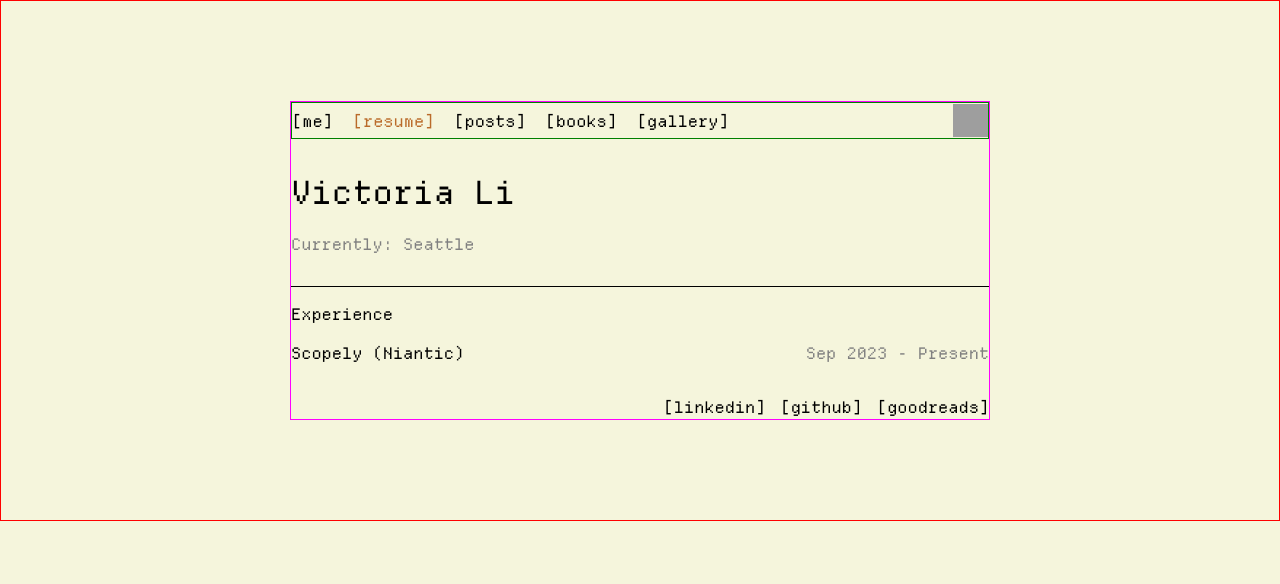
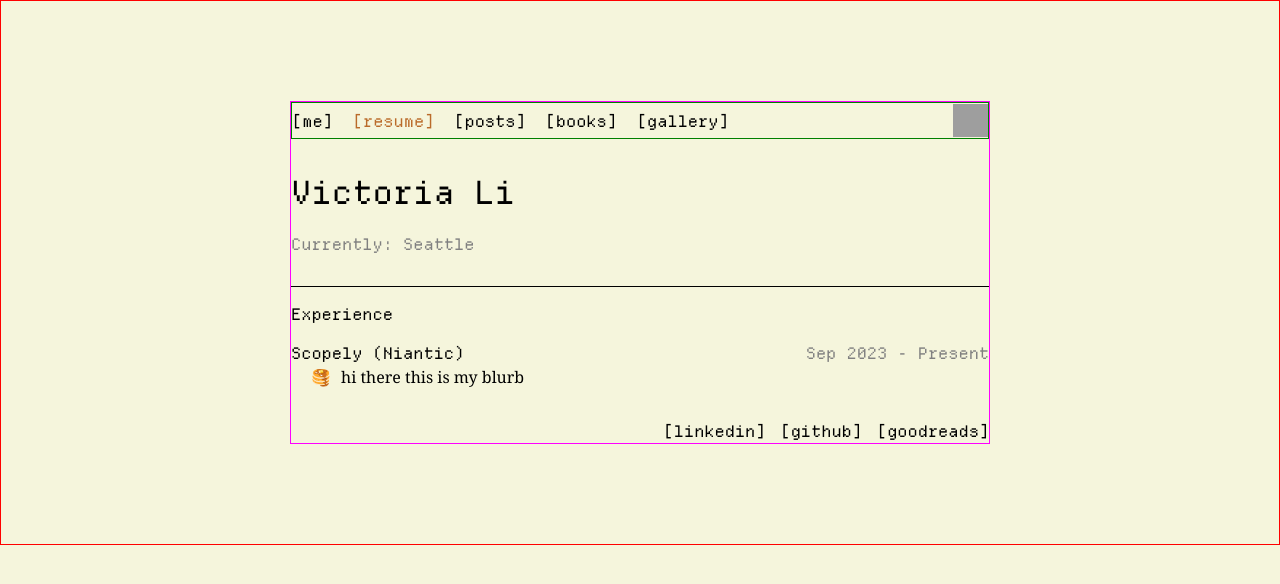
Before and after one commit to turtlemooncake/vmad, a React (Vite) app in the folder vmad/: page /resume in a window 1280 px wide. Shown: the top 584 px of the page. Built offline with nearby package versions, Linux system fonts and the light colour scheme; grey boxes are pictures that could not be loaded.

Commit message:
added description blurb

```diff
--- a/vmad/src/pages/Resume/Resume.module.scss
+++ b/vmad/src/pages/Resume/Resume.module.scss
@@ -23,6 +23,12 @@
       }
     }
   }
+
+  &.body {
+    font-family: Georgia, "Times New Roman", Times, serif;
+    padding-left: 20px;
+    padding-right: 100px;
+  }
 }
 
 .body {
@@ -32,3 +38,13 @@
 .date {
   color: var(--me-subtitle-color);
 }
+
+ul {
+  list-style-type: none; /* Removes default bullets */
+}
+
+li::before {
+  content: "🥞"; /* Adds a pancake emoticon */
+  margin-right: 10px; /* Adds space between the bullet and the text */
+  /* Additional styling for positioning and alignment */
+}
--- a/vmad/src/pages/Resume/Resume.tsx
+++ b/vmad/src/pages/Resume/Resume.tsx
@@ -18,9 +18,14 @@ export default function Resume() {
 }
 
 Resume.Body = () => {
+  const data = ["hi there this is my blurb"];
   return (
     <div className={styles.body}>
-      <Resume.ExpTitle />
+      <Resume.ExpTitle
+        title={"Scopely (Niantic)"}
+        date={"Sep 2023 - Present"}
+      />
+      <Resume.ExpBody data={data} />
       {/* <ScrambleHover
         text={"Scopely (Niantic)"}
         className={clsx(styles.experience, styles.title)}
@@ -39,14 +44,35 @@ Resume.Body = () => {
   );
 };
 
-Resume.ExpTitle = () => {
+interface ExpTitleProps {
+  title: string;
+  date: string;
+}
+
+Resume.ExpTitle = ({ title, date }: ExpTitleProps) => {
   return (
     <div className={clsx(styles.experience, styles.title, styles.box)}>
       <ScrambleHover
-        text={"Scopely (Niantic)"}
+        text={title}
         className={clsx(styles.experience, styles.title)}
       />
-      <span className={styles.date}>Sep 2023 - Present</span>
+      <span className={styles.date}>{date}</span>
     </div>
   );
 };
+
+interface ExpBodyProps {
+  data: string[];
+}
+
+Resume.ExpBody = ({ data }: ExpBodyProps) => {
+  return (
+    <div className={clsx(styles.experience, styles.body)}>
+      <ul>
+        {data.map((description) => {
+          return <li>{description}</li>;
+        })}
+      </ul>
+    </div>
+  );
+};
```
